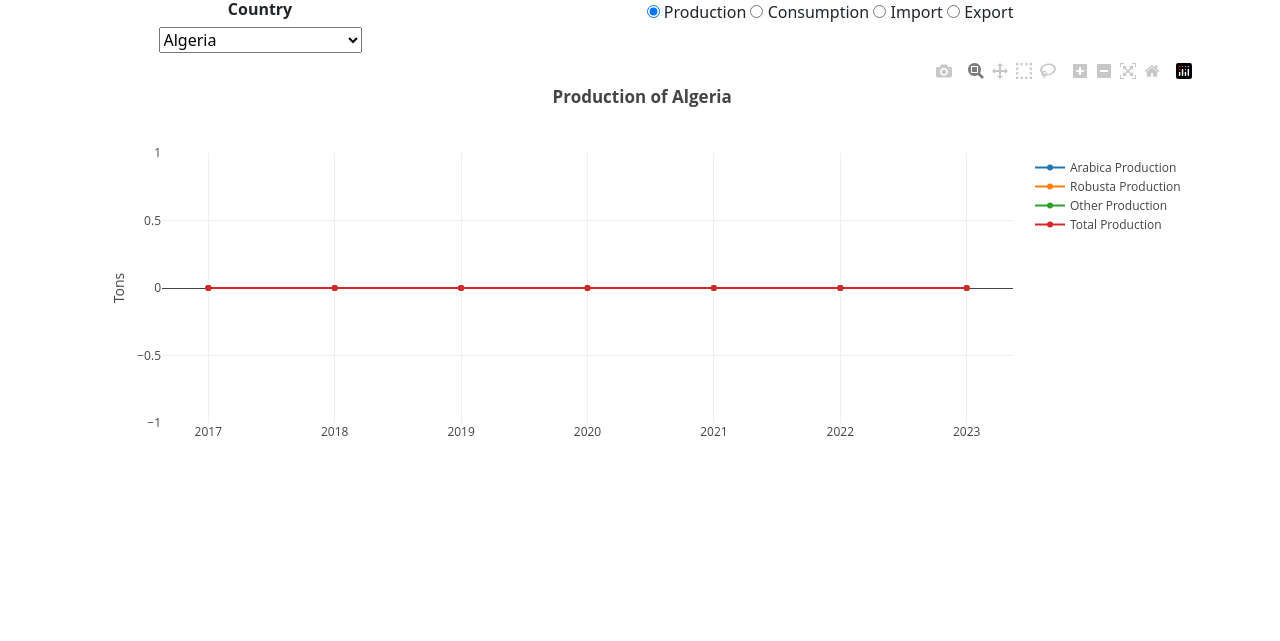
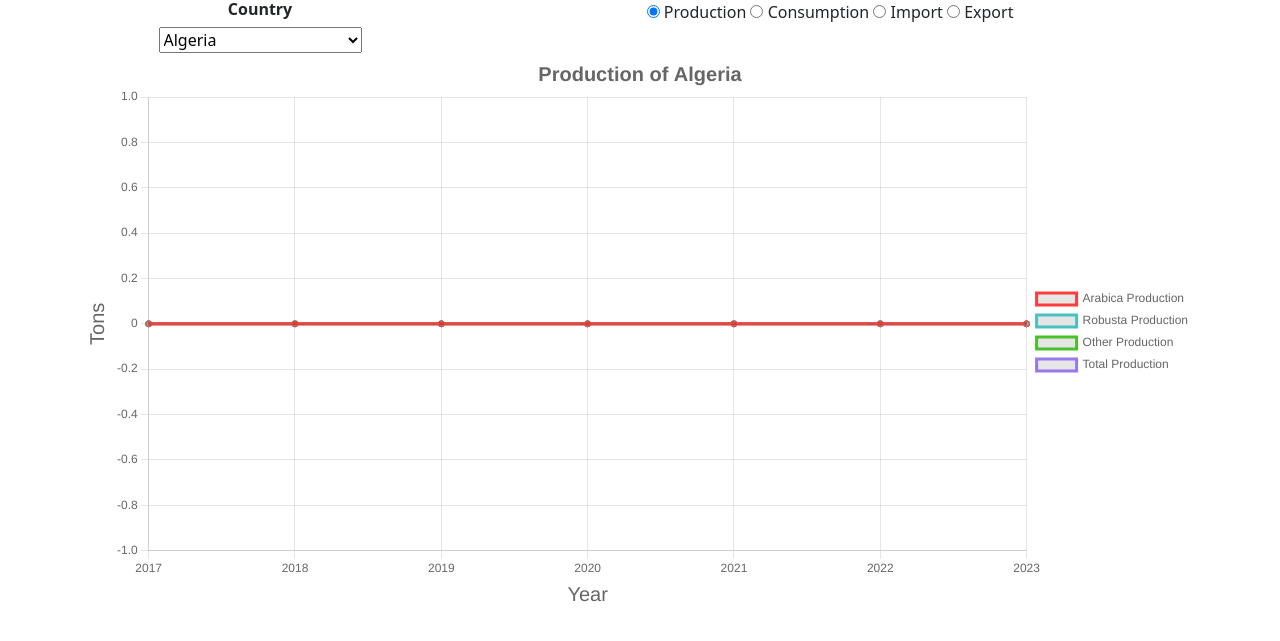
Before and after one commit to St-Clo/Project-2_Group-9, a Flask app: page / in a window 1280 px wide. Shown: the top 641 px of the page. Run offline with Flask 2, Linux system fonts and the light colour scheme; data comes from the database, SQL or seed files in the repository; some libraries are stand-ins or nearby versions.

Commit message:
chart was drawn by using chart.js

```diff
--- a/pet_pals/static/js/chart2.js
+++ b/pet_pals/static/js/chart2.js
@@ -1,32 +1,15 @@
 const url = "/api/coffee";
-var Country_Code = [];
-var Country_Name = [];
-var Market_Year = [];
-var Arabica_Production = [];
-var Robusta_Production = [];
-var Other_Production = [];
-var Total_Production = [];
-var Bean_Exports = [];
-var Roast_Ground_Exports = [];
-var Soluble_Exports = [];
-var Total_Exports = [];
-var Bean_Imports = [];
-var Roast_Ground_Imports = [];
-var Soluble_Imports = [];
-var Total_Imports = [];
-var Roast_Ground_consumption = [];
-var Soluble_consumption = [];
-var Total_consumption = [];
+
 var country_ids = [];
 var table_data = [];
-var total_rows = 0
+var total_rows = 0;
+var myChart;
+var ctx = document.getElementById('lineChart');
 
 d3.json(url).then(function (csvData) {
 
     table_data = csvData[0];
-    console.log(table_data);
     total_rows = table_data.Country_Name.length;
-    console.log(total_rows);
 
     var lines_legend = [];
     var lines_value = [[], [], [], []];
@@ -63,9 +46,6 @@ d3.json(url).then(function (csvData) {
             lines_year.push(table_data.Market_Year[j]);
         };
     };
-    console.log(country_ids);
-    console.log(lines_year);
-    console.log(lines_value[0]);
 
     //populate countries to drop down box
     var dropDownOption = d3.select("#selDataset").selectAll("option").data(country_ids);
@@ -83,37 +63,82 @@ d3.json(url).then(function (csvData) {
     lines_legend = ["Arabica Production", "Robusta Production", "Other Production", "Total Production"];
 
     //draw default lines
-    var trace0 = {
-        x: lines_year,
-        y: lines_value[0],
-        name: lines_legend[0],
-        type: "scatter"
+
+    var labels = lines_year;
+    var data = {
+        labels: labels,
+        datasets: [{
+            label: lines_legend[0],
+            data: lines_value[0],
+            fill: false,
+            borderColor: 'rgb(255, 60, 60)',
+            tension: 0.1
+        },
+        {
+            label: lines_legend[1],
+            data: lines_value[1],
+            fill: false,
+            borderColor: 'rgb(75, 192, 192)',
+            tension: 0.1
+        },
+        {
+            label: lines_legend[2],
+            data: lines_value[2],
+            fill: false,
+            borderColor: 'rgb(75, 192, 45)',
+            tension: 0.1
+        },
+        {
+            label: lines_legend[3],
+            data: lines_value[3],
+            fill: false,
+            borderColor: 'rgb(150, 120, 240)',
+            tension: 0.1
+        }
+        ]
     };
-    var trace1 = {
-        x: lines_year,
-        y: lines_value[1],
-        name: lines_legend[1],
-        type: "scatter"
+    var config = {
+        type: 'line',
+        data: data,
+        options: {
+            responsive: true,
+            plugins: {
+                legend: {
+                    position: 'right',
+                },
+                title: {
+                    display: true,
+                    text: `${param} of ${country}`,
+                    font: {
+                        size: 20
+                    }
+                }
+            },
+            scales: {
+                x: {
+                    title: {
+                        display: true,
+                        text: 'Year',
+                        font: {
+                            size: 20
+                        }
+                    },
+                },
+                y: {
+                    title: {
+                        display: true,
+                        text: 'Tons',
+                        font: {
+                            size: 20
+                        }
+                    }
+                }
+            }
+        }
     };
-    var trace2 = {
-        x: lines_year,
-        y: lines_value[2],
-        name: lines_legend[2],
-        type: "scatter"
-    };
-    var trace3 = {
-        x: lines_year,
-        y: lines_value[3],
-        name: lines_legend[3],
-        type: "scatter"
-    };
-    var data = [trace0, trace1, trace2, trace3];
-    var layout = {
-        title: `<b> ${param} of ${country}</b>`,
-        yaxis: {title: 'Tons'}
-    };
-    Plotly.newPlot("line", data, layout);
-
+    myChart = new Chart(ctx,
+        config
+    );
 
 });
 
@@ -168,37 +193,83 @@ function optionChanged() {
         }
     };
     //redraw
-    var trace0 = {
-        x: lines_year,
-        y: lines_value[0],
-        name: lines_legend[0],
-        type: "scatter"
+    myChart.destroy();
+    var labels = lines_year;
+    var data = {
+        labels: labels,
+        datasets: [{
+            label: lines_legend[0],
+            data: lines_value[0],
+            fill: false,
+            borderColor: 'rgb(255, 60, 60)',
+            tension: 0.1
+        },
+        {
+            label: lines_legend[1],
+            data: lines_value[1],
+            fill: false,
+            borderColor: 'rgb(75, 192, 192)',
+            tension: 0.1
+        },
+        {
+            label: lines_legend[2],
+            data: lines_value[2],
+            fill: false,
+            borderColor: 'rgb(75, 192, 45)',
+            tension: 0.1
+        },
+        {
+            label: lines_legend[3],
+            data: lines_value[3],
+            fill: false,
+            borderColor: 'rgb(150, 120, 240)',
+            tension: 0.1
+        }
+        ]
     };
-    var trace1 = {
-        x: lines_year,
-        y: lines_value[1],
-        name: lines_legend[1],
-        type: "scatter"
+    var config = {
+        type: 'line',
+        data: data,
+        options: {
+            responsive: true,
+            plugins: {
+                legend: {
+                    position: 'right',
+                },
+                title: {
+                    display: true,
+                    text: `${param} of ${country}`,
+                    font: {
+                        size: 20
+                    }
+                }
+            },
+            scales: {
+                x: {
+                    title: {
+                        display: true,
+                        text: 'Year',
+                        font: {
+                            size: 20
+                        }
+                    },
+                },
+                y: {
+                    title: {
+                        display: true,
+                        text: 'Tons',
+                        font: {
+                            size: 20
+                        }
+                    }
+                }
+            }
+        }
     };
-    var trace2 = {
-        x: lines_year,
-        y: lines_value[2],
-        name: lines_legend[2],
-        type: "scatter"
-    };
-    var trace3 = {
-        x: lines_year,
-        y: lines_value[3],
-        name: lines_legend[3],
-        type: "scatter"
-    };
-    var data = [trace0, trace1, trace2, trace3];
-    var layout = {
-        title: `<b> ${param} of ${country}</b>`,
-        yaxis: {title: 'Tons'}
-    };
-    //redraw plot bar
-    Plotly.react("line", data, layout);
+    myChart = new Chart(ctx,
+        config
+    );
+
 };
 
 // update per parameters chosen
@@ -251,37 +322,83 @@ function radioChanged() {
 
         }
     };
+    //redraw
 
-    //redraw
-    var trace0 = {
-        x: lines_year,
-        y: lines_value[0],
-        name: lines_legend[0],
-        type: "scatter"
+    myChart.destroy();
+    var labels = lines_year;
+    var data = {
+        labels: labels,
+        datasets: [{
+            label: lines_legend[0],
+            data: lines_value[0],
+            fill: false,
+            borderColor: 'rgb(255, 60, 60)',
+            tension: 0.1
+        },
+        {
+            label: lines_legend[1],
+            data: lines_value[1],
+            fill: false,
+            borderColor: 'rgb(75, 192, 192)',
+            tension: 0.1
+        },
+        {
+            label: lines_legend[2],
+            data: lines_value[2],
+            fill: false,
+            borderColor: 'rgb(75, 192, 45)',
+            tension: 0.1
+        },
+        {
+            label: lines_legend[3],
+            data: lines_value[3],
+            fill: false,
+            borderColor: 'rgb(150, 120, 240)',
+            tension: 0.1
+        }
+        ]
     };
-    var trace1 = {
-        x: lines_year,
-        y: lines_value[1],
-        name: lines_legend[1],
-        type: "scatter"
+    var config = {
+        type: 'line',
+        data: data,
+        options: {
+            responsive: true,
+            plugins: {
+                legend: {
+                    position: 'right',
+                },
+                title: {
+                    display: true,
+                    text: `${param} of ${country}`,
+                    font: {
+                        size: 20
+                    }
+                }
+            },
+            scales: {
+                x: {
+                    title: {
+                        display: true,
+                        text: 'Year',
+                        font: {
+                            size: 20
+                        }
+                    },
+                },
+                y: {
+                    title: {
+                        display: true,
+                        text: 'Tons',
+                        font: {
+                            size: 20
+                        }
+                    }
+                }
+            }
+        }
     };
-    var trace2 = {
-        x: lines_year,
-        y: lines_value[2],
-        name: lines_legend[2],
-        type: "scatter"
-    };
-    var trace3 = {
-        x: lines_year,
-        y: lines_value[3],
-        name: lines_legend[3],
-        type: "scatter"
-    };
-    var data = [trace0, trace1, trace2, trace3];
-    var layout = {
-        title: `<b> ${param} of ${country}</b>`,
-        yaxis: {title: 'Tons'}
-    };
-    //redraw plot bar
-    Plotly.react("line", data, layout);
+    myChart = new Chart(ctx,
+        config
+    );
+
 };
--- a/pet_pals/templates/index.html
+++ b/pet_pals/templates/index.html
@@ -35,14 +35,16 @@
     </div>
     <div class="row">
       <div class="col-md-12">
-        <div id="line"></div>
+        <div>
+          <canvas id="lineChart"></canvas>
+        </div>
       </div>
     </div>
   </div>
 
   <script src="https://cdn.jsdelivr.net/npm/bootstrap@5.0.2/dist/js/bootstrap.bundle.min.js" integrity="sha384-MrcW6ZMFYlzcLA8Nl+NtUVF0sA7MsXsP1UyJoMp4YLEuNSfAP+JcXn/tWtIaxVXM" crossorigin="anonymous"></script>
   <script src="https://d3js.org/d3.v5.min.js"></script>
-  <script src="https://cdn.plot.ly/plotly-latest.min.js"></script>
+  <script src="https://cdn.jsdelivr.net/npm/chart.js"></script>
   <script src="{{ url_for('static', filename='js/chart2.js') }}"></script>
 
 
```
